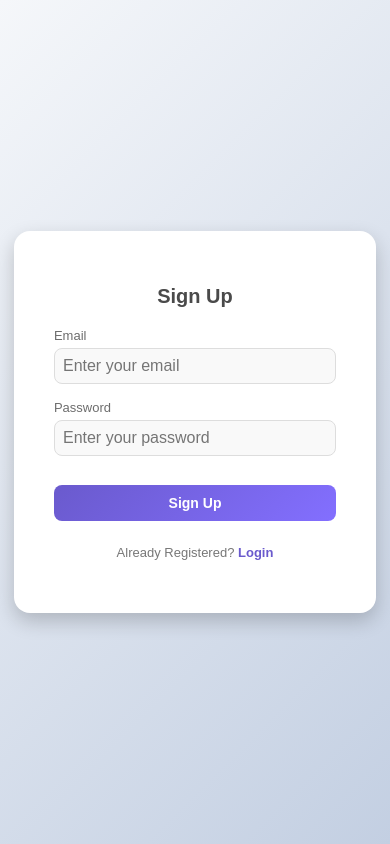
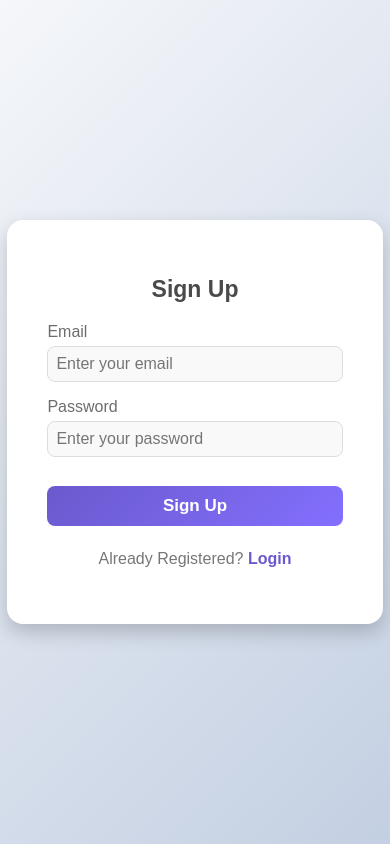
Before and after one commit to darren2581/login-page, a React (Create React App) app: page /signup in a window 390 px wide. Built offline with nearby package versions, Linux system fonts and the light colour scheme.

Commit message:
done adjust zomming error

```diff
--- a/src/App.css
+++ b/src/App.css
@@ -111,11 +111,11 @@ body {
   }
 
   .auth-form h1 {
-    font-size: 20px;
+    font-size: 23px;
   }
 
   .auth-form label {
-    font-size: 13px;
+    font-size: 16px;
   }
 
   .auth-form input {
@@ -125,10 +125,10 @@ body {
 
   .auth-form button {
     padding: 10px;
-    font-size: 14px;
+    font-size: 17px;
   }
 
   .auth-form p {
-    font-size: 13px;
+    font-size: 16px;
   }
 }
--- a/src/styles/Profile.css
+++ b/src/styles/Profile.css
@@ -74,22 +74,22 @@
     }
 
     .profile-form h1 {
-      font-size: 20px;
+      font-size: 23px;
     }
 
     .profile-form label {
-      font-size: 13px;
+      font-size: 16px;
     }
 
     .profile-form input,
     .profile-form select,
     .profile-form textarea {
-      font-size: 13px;
+      font-size: 16px;
       padding: 8px;
     }
 
     .profile-form button {
       padding: 8px;
-      font-size: 14px;
+      font-size: 17px;
     }
   }
```
